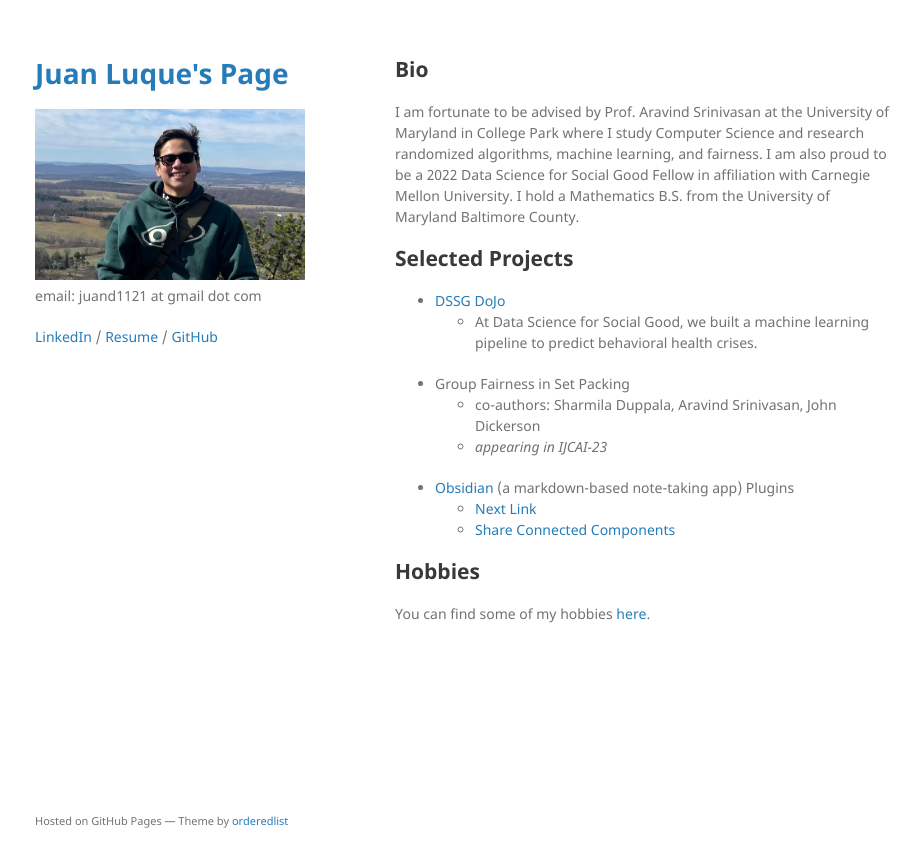
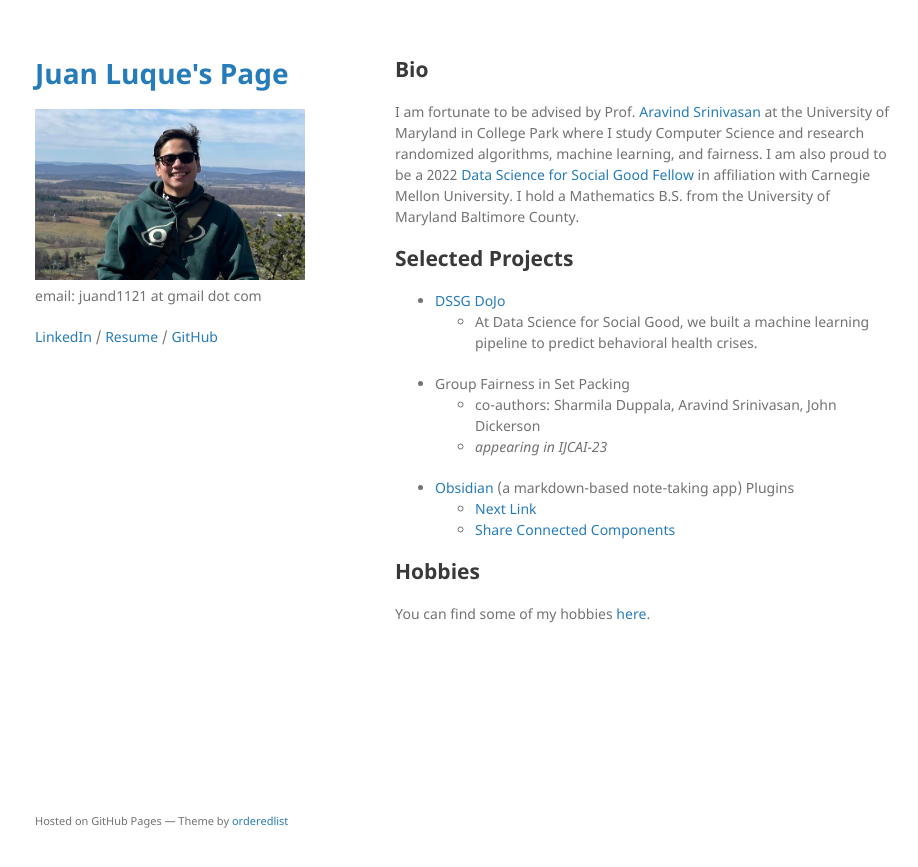
Before and after one commit to jdluque/jdluque.github.io, a Jekyll site: the page built from index.md, in a window 1280 px wide. Shown: the top 867 px of the page, without its empty margins (175-1093 px from the left). Built offline with Jekyll 4.4.1, drawn with Linux system fonts in a browser that asks for light colours; part of the change alters nothing that is shown.

Commit message:
Added links.

```diff
--- a/index.md
+++ b/index.md
@@ -4,7 +4,7 @@ title: Home
 ---
 
 ## Bio
-I am fortunate to be advised by Prof. Aravind Srinivasan at the University of Maryland in College Park where I study Computer Science and research randomized algorithms, machine learning, and fairness. I am also proud to be a 2022 Data Science for Social Good Fellow in affiliation with Carnegie Mellon University. I hold a Mathematics B.S. from the University of Maryland Baltimore County.
+I am fortunate to be advised by Prof. [Aravind Srinivasan](http://www.cs.umd.edu/~srin/) at the University of Maryland in College Park where I study Computer Science and research randomized algorithms, machine learning, and fairness. I am also proud to be a 2022 [Data Science for Social Good Fellow](https://www.dssgfellowship.org/) in affiliation with Carnegie Mellon University. I hold a Mathematics B.S. from the University of Maryland Baltimore County.
 
 ## Selected Projects
 - [DSSG DoJo](https://github.com/jdluque/dojo_mh_public)
```
